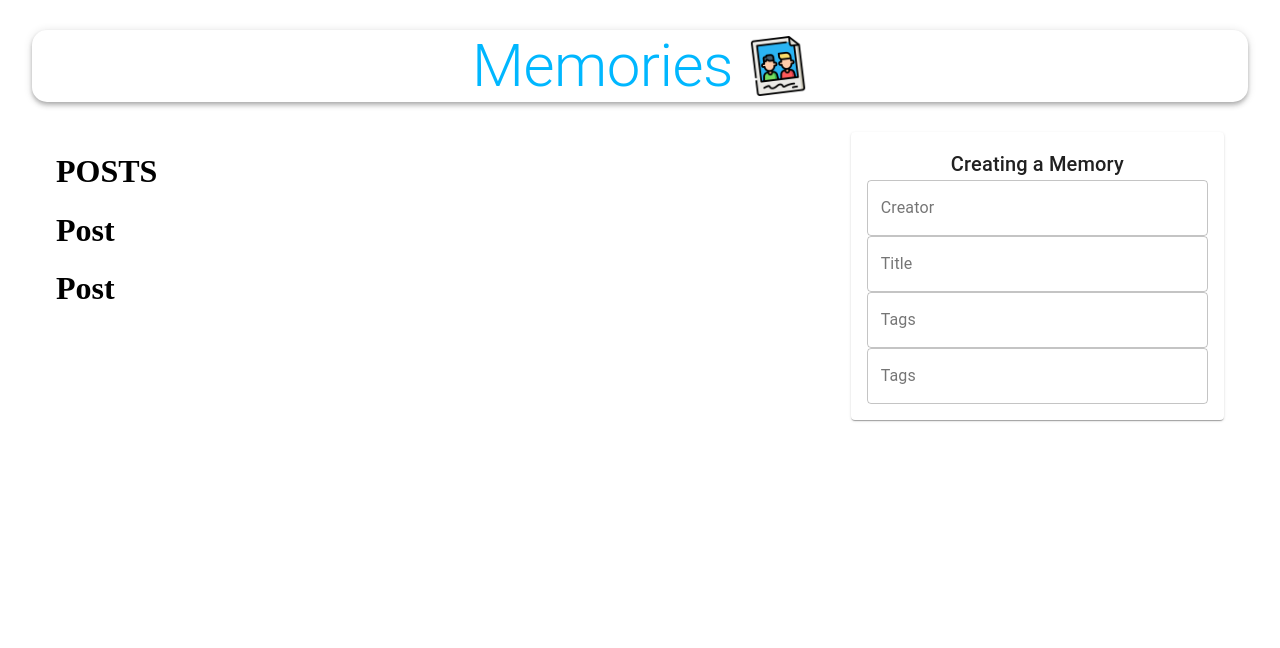
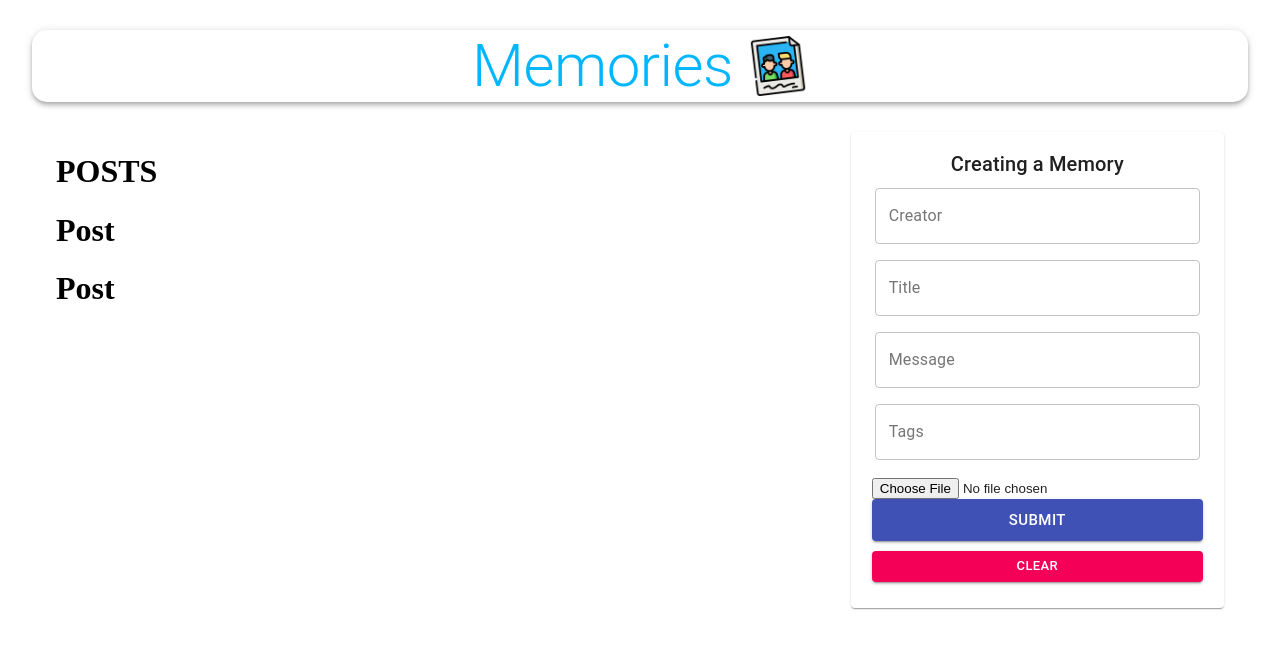
Before and after one commit to HristijanGjorgjioski/Memories-Frontend, a React (Create React App) app: page / in a window 1280 px wide. Shown: the top 648 px of the page. Built offline with nearby package versions, Linux system fonts and the light colour scheme; no server answers.

Commit message:
styling the form is done

```diff
--- a/src/components/Form/Form.js
+++ b/src/components/Form/Form.js
@@ -1,5 +1,6 @@
 import React, { useState } from 'react';
 import { TextField, Button, Typography, Paper } from '@material-ui/core';
+import FileBase from 'react-file-base64';
 
 import useStyles from './styles';
 
@@ -15,12 +16,14 @@
 
   const handleSubmit = () => {};
 
+  const clear = () => {};
+
   return (
     <Paper className={classes.paper}>
       <form
         autoComplete="off"
         noValidate
-        className={classes.form}
+        className={`${classes.root} ${classes.form}`}
         onSubmit={handleSubmit}
       >
         <Typography variant="h6">Creating a Memory</Typography>
@@ -39,19 +42,17 @@
           variant="outlined"
           label="Title"
           fullWidth
-          value={postData.creator}
-          onChange={(e) =>
-            setPostData({ ...postData, creator: e.target.value })
-          }
+          value={postData.title}
+          onChange={(e) => setPostData({ ...postData, title: e.target.value })}
         />
         <TextField
           name="message"
           variant="outlined"
-          label="Tags"
+          label="Message"
           fullWidth
-          value={postData.creator}
+          value={postData.tags}
           onChange={(e) =>
-            setPostData({ ...postData, creator: e.target.value })
+            setPostData({ ...postData, message: e.target.value })
           }
         />
         <TextField
@@ -59,11 +60,38 @@
           variant="outlined"
           label="Tags"
           fullWidth
-          value={postData.creator}
-          onChange={(e) =>
-            setPostData({ ...postData, creator: e.target.value })
-          }
+          value={postData.tags}
+          onChange={(e) => setPostData({ ...postData, tags: e.target.value })}
         />
+
+        <div className={classes.fileInput}>
+          <FileBase
+            type="file"
+            multiple={false}
+            onDone={(base64) =>
+              setPostData({ ...postData, selectedFile: base64 })
+            }
+          />
+          <Button
+            className={classes.buttonSubmit}
+            variant="contained"
+            color="primary"
+            size="large"
+            type="submit"
+            fullWidth
+          >
+            Submit
+          </Button>
+          <Button
+            variant="contained"
+            color="secondary"
+            size="small"
+            onClick={clear}
+            fullWidth
+          >
+            Clear
+          </Button>
+        </div>
       </form>
     </Paper>
   );
```
